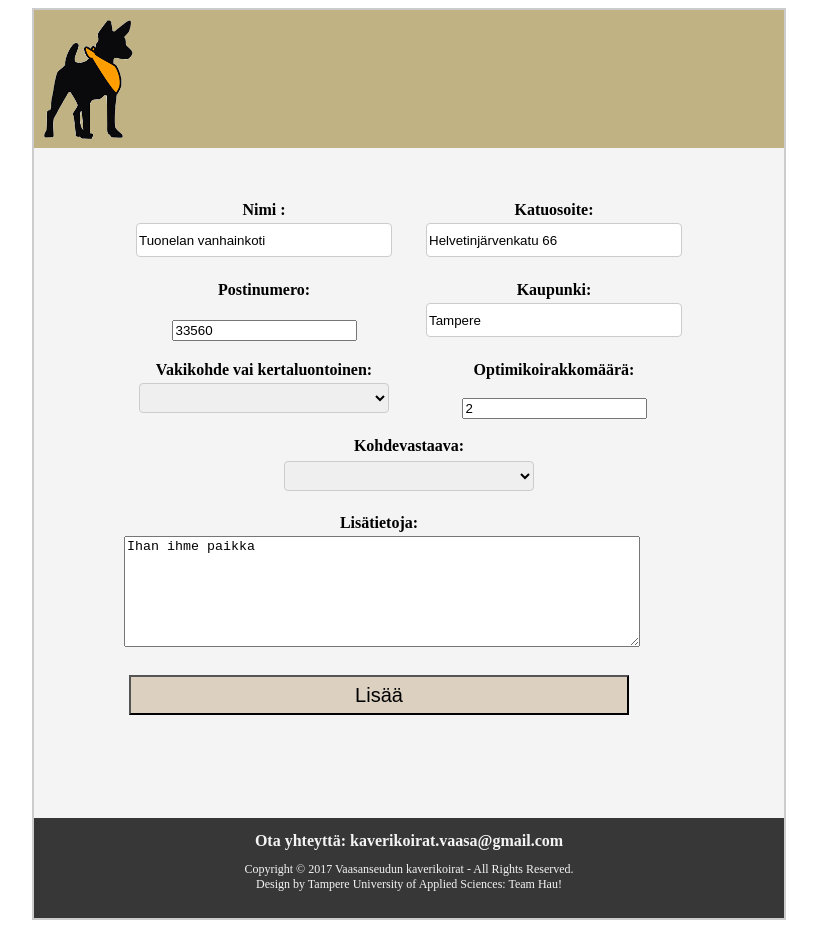
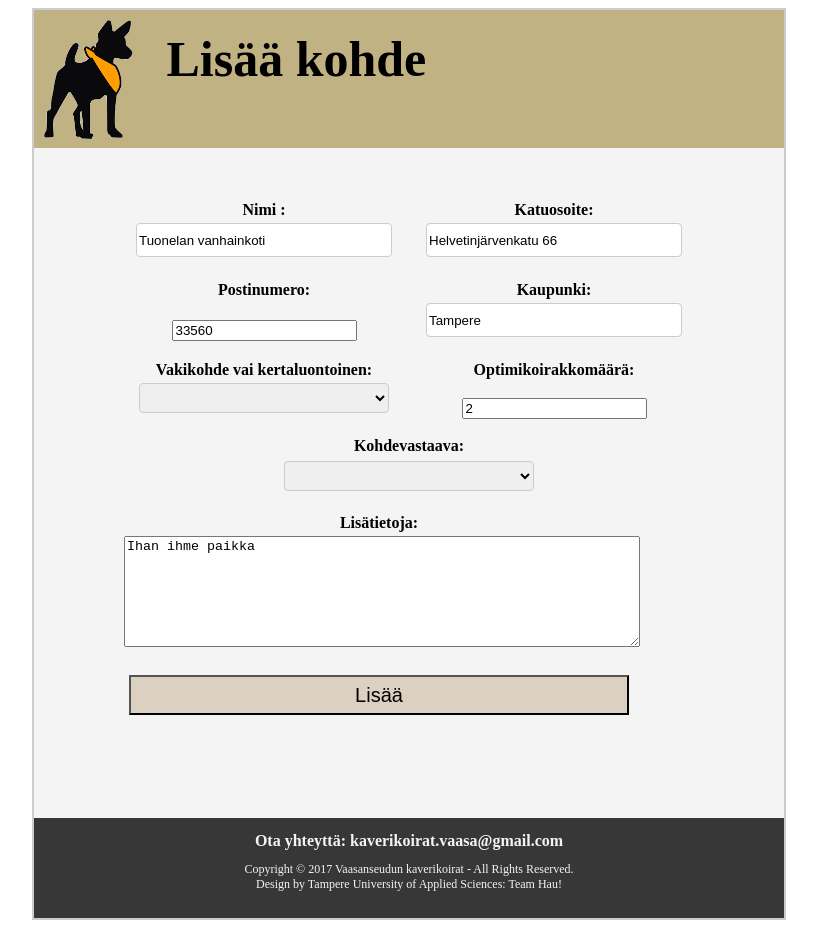
Before and after one commit to raumanm/ProjectHau, an Angular app in the folder frontend/angulartest-app/: page /addPlace in a window 1280 px wide. Shown: the whole page, without its empty margins (231-1048 px from the left). Built offline with nearby package versions, Linux system fonts and the light colour scheme.

Commit message:
Add title text for addPlace -page

```diff
--- a/frontend/angulartest-app/src/app/add-place.component/add-place.component.ts
+++ b/frontend/angulartest-app/src/app/add-place.component/add-place.component.ts
@@ -4,6 +4,8 @@ import { FormBuilder, FormGroup } from '@angular/forms';
 import { PlaceService } from './add-place.service';
 import { Place } from '../classes/place';
 import { UtilsClass } from '../util/utilsclass';
+
+import { AppComponent } from '../app.component';
 
 @Component({
     moduleId: module.id,
@@ -14,7 +16,10 @@ import { UtilsClass } from '../util/utilsclass';
 export class AddPlaceComponent {
   myForm: FormGroup;
 
-  constructor(fb: FormBuilder, private placeService: PlaceService) {
+  constructor(appComponent: AppComponent, fb: FormBuilder, private placeService: PlaceService) {
+
+    appComponent.titleText = "Lisää kohde";
+
     this.myForm = fb.group({
       'name': ['Tuonelan vanhainkoti'],
       'addressStreet': ['Helvetinjärvenkatu 66'],
```
